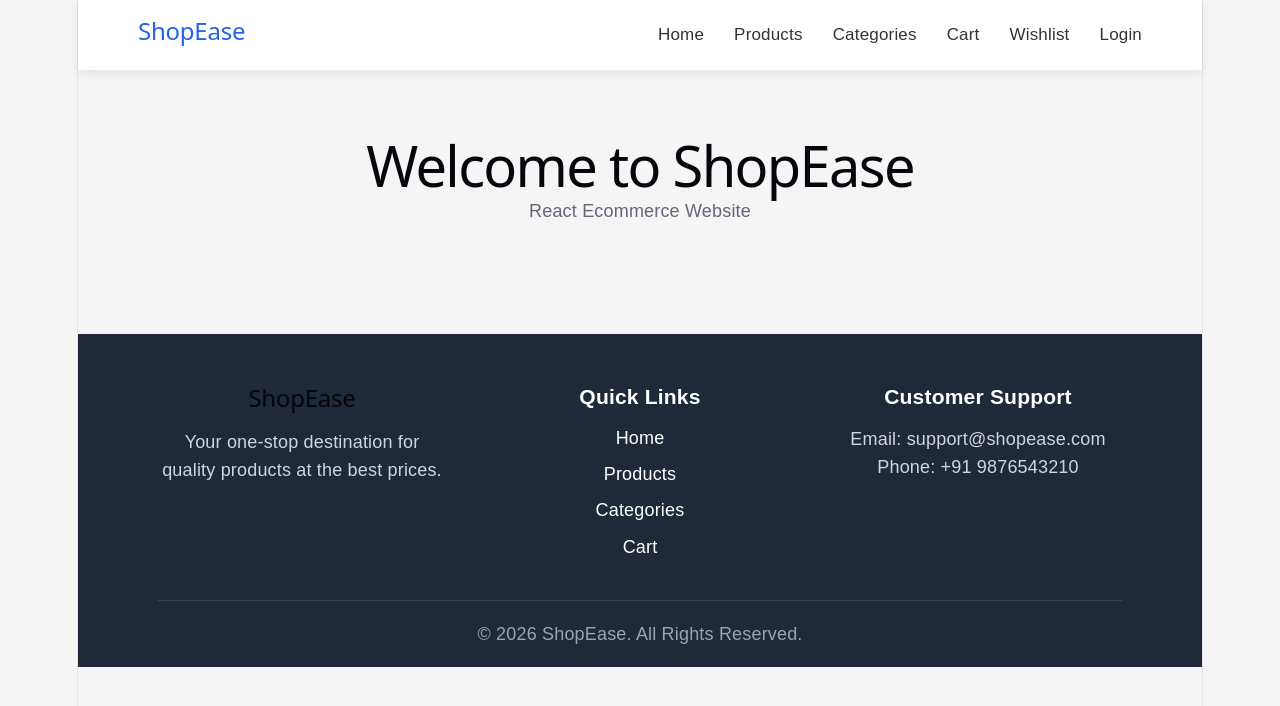
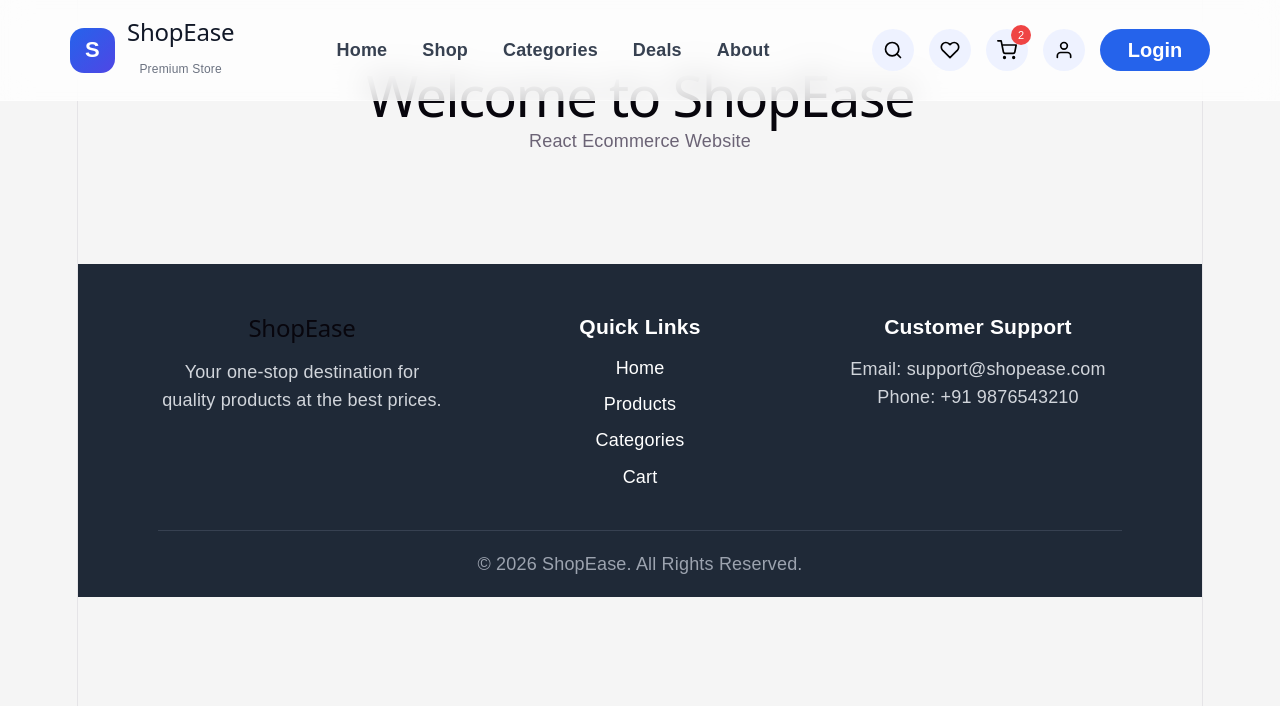
Before and after one commit to Jaydip2999/ecommerce, a React (Vite) app: page / in a window 1280 px wide. Shown: the top 706 px of the page. Built offline with nearby package versions, Linux system fonts and the light colour scheme.

Commit message:
Enhance navbar with premium UI and animations

```diff
--- a/package.json
+++ b/package.json
@@ -13,6 +13,7 @@
     "@tailwindcss/vite": "^4.3.2",
     "react": "^19.2.7",
     "react-dom": "^19.2.7",
+    "react-icons": "^5.7.0",
     "react-router-dom": "^7.18.1",
     "tailwindcss": "^4.3.2"
   },
--- a/src/components/layout/Navbar.css
+++ b/src/components/layout/Navbar.css
@@ -5,54 +5,269 @@
 }
 
 body{
-    font-family:Arial, Helvetica, sans-serif;
+font-family:Arial,Helvetica,sans-serif;
+background:#f7f8fc;
 }
 
 .navbar{
+
+position:fixed;
+
+top:0;
+left:0;
+
 width:100%;
-    height:70px;
+
 display:flex;
+
 justify-content:space-between;
+
 align-items:center;
-    padding:0 60px;
-    background:#fff;
-    box-shadow:0 2px 10px rgba(0,0,0,.1);
+
+padding:18px 70px;
+
+backdrop-filter:blur(15px);
+
+background:rgba(255,255,255,.75);
+
+border-bottom:1px solid rgba(255,255,255,.4);
+
+transition:.35s;
+
+z-index:999;
+
+}
+
+.navbar.active{
+
+padding:14px 70px;
+
+background:white;
+
+box-shadow:0 10px 30px rgba(0,0,0,.08);
+
+}
+
+.logo{
+
+display:flex;
+
+align-items:center;
+
+gap:12px;
+
+cursor:pointer;
+
+}
+
+.logo-icon{
+
+width:45px;
+
+height:45px;
+
+background:linear-gradient(135deg,#2563eb,#4f46e5);
+
+color:white;
+
+display:flex;
+
+justify-content:center;
+
+align-items:center;
+
+border-radius:14px;
+
+font-size:22px;
+
+font-weight:bold;
+
+transition:.3s;
+
+}
+
+.logo:hover .logo-icon{
+
+transform:rotate(-8deg) scale(1.08);
+
 }
 
 .logo h2{
-    color:#2563eb;
-    cursor:pointer;
+
+font-size:24px;
+
+color:#111827;
+
 }
 
-.nav-links{
-    display:flex;
-    list-style:none;
-    gap:30px;
+.logo span{
+
+font-size:12px;
+
+color:#6b7280;
+
 }
 
-.nav-links a{
-    text-decoration:none;
-    color:#333;
-    font-size:17px;
-    transition:.3s;
+.nav-menu{
+
+display:flex;
+
+gap:35px;
+
 }
 
-.nav-links a:hover{
-    color:#2563eb;
+.nav-menu a{
+
+text-decoration:none;
+
+color:#374151;
+
+font-weight:600;
+
+position:relative;
+
+transition:.3s;
+
 }
 
-@media(max-width:768px){
+.nav-menu a::after{
 
-.navbar{
-    flex-direction:column;
-    height:auto;
-    padding:20px;
+content:"";
+
+position:absolute;
+
+left:0;
+
+bottom:-8px;
+
+width:0;
+
+height:2px;
+
+background:#2563eb;
+
+transition:.3s;
+
 }
 
-.nav-links{
-    margin-top:20px;
-    flex-wrap:wrap;
-    justify-content:center;
+.nav-menu a:hover{
+
+color:#2563eb;
+
 }
 
+.nav-menu a:hover::after{
+
+width:100%;
+
 }
+
+.right-icons{
+
+display:flex;
+
+align-items:center;
+
+gap:15px;
+
+}
+
+.right-icons button{
+
+width:42px;
+
+height:42px;
+
+border:none;
+
+background:#eef2ff;
+
+border-radius:50%;
+
+font-size:20px;
+
+cursor:pointer;
+
+display:flex;
+
+justify-content:center;
+
+align-items:center;
+
+transition:.3s;
+
+}
+
+.right-icons button:hover{
+
+background:#2563eb;
+
+color:white;
+
+transform:translateY(-3px);
+
+}
+
+.cart-btn{
+
+position:relative;
+
+}
+
+.cart-btn span{
+
+position:absolute;
+
+top:-4px;
+
+right:-3px;
+
+width:20px;
+
+height:20px;
+
+background:#ef4444;
+
+color:white;
+
+font-size:11px;
+
+border-radius:50%;
+
+display:flex;
+
+justify-content:center;
+
+align-items:center;
+
+}
+
+.login-btn{
+
+width:110px !important;
+
+border-radius:30px !important;
+
+background:#2563eb !important;
+
+color:white;
+
+font-weight:600;
+
+}
+
+.login-btn:hover{
+
+background:#1d4ed8 !important;
+
+}
+
+.mobile-btn{
+
+display:none;
+
+font-size:28px;
+
+cursor:pointer;
+
+}
--- a/src/components/layout/Navbar.jsx
+++ b/src/components/layout/Navbar.jsx
@@ -1,22 +1,88 @@
+import { useEffect, useState } from "react";
 import "./Navbar.css";
 
+import {
+  FiSearch,
+  FiHeart,
+  FiShoppingCart,
+  FiUser,
+  FiMenu,
+  FiX,
+} from "react-icons/fi";
+
 function Navbar() {
+  const [menuOpen, setMenuOpen] = useState(false);
+  const [scroll, setScroll] = useState(false);
+
+  useEffect(() => {
+    const handleScroll = () => {
+      setScroll(window.scrollY > 40);
+    };
+
+    window.addEventListener("scroll", handleScroll);
+
+    return () => window.removeEventListener("scroll", handleScroll);
+  }, []);
+
   return (
-    <header className="navbar">
+    <header className={scroll ? "navbar active" : "navbar"}>
       <div className="logo">
-        <h2>ShopEase</h2>
+
+        <div className="logo-icon">
+          S
+        </div>
+
+        <div>
+          <h2>ShopEase</h2>
+          <span>Premium Store</span>
+        </div>
+
       </div>
 
-      <nav>
-        <ul className="nav-links">
-          <li><a href="#">Home</a></li>
-          <li><a href="#">Products</a></li>
-          <li><a href="#">Categories</a></li>
-          <li><a href="#">Cart</a></li>
-          <li><a href="#">Wishlist</a></li>
-          <li><a href="#">Login</a></li>
-        </ul>
+      <nav className={menuOpen ? "nav-menu open" : "nav-menu"}>
+
+        <a href="#">Home</a>
+        <a href="#">Shop</a>
+        <a href="#">Categories</a>
+        <a href="#">Deals</a>
+        <a href="#">About</a>
+
       </nav>
+
+      <div className="right-icons">
+
+        <button>
+          <FiSearch />
+        </button>
+
+        <button>
+          <FiHeart />
+        </button>
+
+        <button className="cart-btn">
+
+          <FiShoppingCart />
+
+          <span>2</span>
+
+        </button>
+
+        <button>
+          <FiUser />
+        </button>
+
+        <button className="login-btn">
+          Login
+        </button>
+
+      </div>
+
+      <div
+        className="mobile-btn"
+        onClick={() => setMenuOpen(!menuOpen)}
+      >
+        {menuOpen ? <FiX /> : <FiMenu />}
+      </div>
     </header>
   );
 }
```
Also changed, not shown: 1 other file (tests, documents, lock files or other folders). Lines whose indentation alone changed are shown as unchanged.
